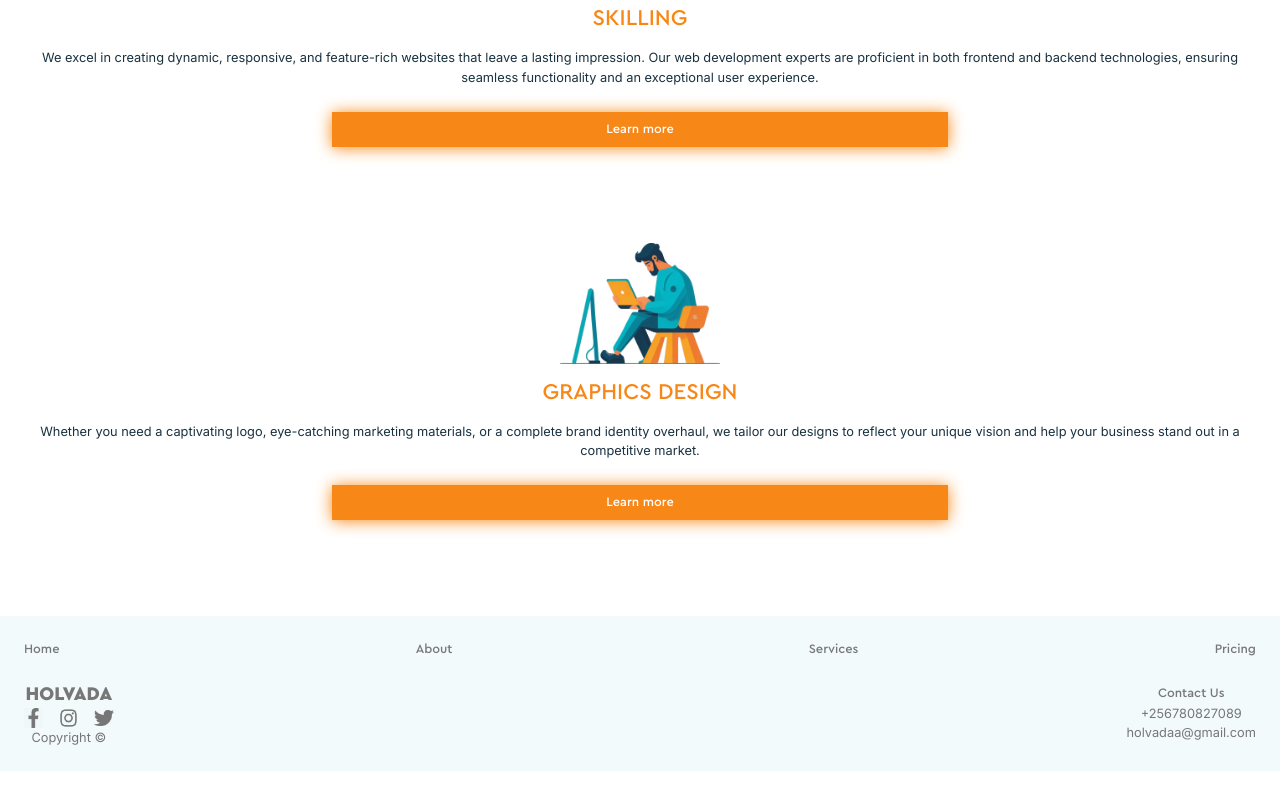
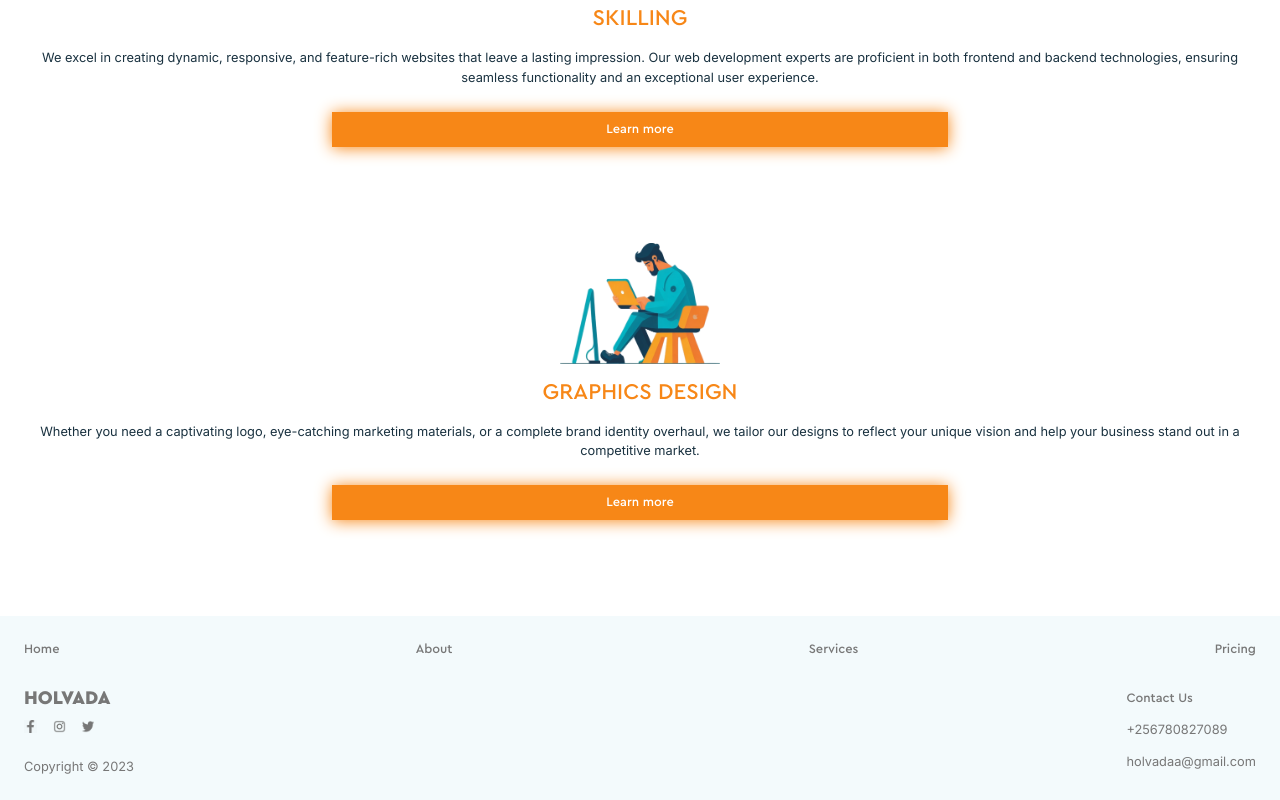
Before and after one commit to AnzoBenjamin/Holvada-v2, a React (Vite) app in the folder frontend/: page / in a window 1280 px wide. Shown: the part 2006-2806 px from the top of the page. Before the commit the page ends 2777 px from the top, so only its background shows below. Built offline with nearby package versions, Linux system fonts and the light colour scheme.

Commit message:
Finishing up the main section

```diff
--- a/frontend/src/components/Footer/Footer.module.scss
+++ b/frontend/src/components/Footer/Footer.module.scss
@@ -11,27 +11,34 @@
                         "text contact";
     align-items: center;
     font-size: .8rem;
-    gap: 1.25rem;
-    text-align: center;
-
+    row-gap: 1.5rem;
     &__link-container{
         display: flex;
         justify-content: space-between;
         grid-area: link;
     }
     &__text-content{
+        display: grid;
         grid-area: text;
+        gap: .5rem;
+        justify-content: center;
+        align-items: center;
     }
     &__contact-info{
+        display: grid;
         grid-area: contact;
+        gap: .75rem;
     }
     &__icon-container{
         display: flex;
         gap: 1rem;
     }
+    &-copyright{
+        margin-top: 1rem;
+    }
     &-icon{
-        width: 1.2rem;
-        height: 1.2rem;
+        width: .8rem;
+        height: .8rem;
     }
 
     &__header{
--- a/frontend/src/components/Footer/Footer.tsx
+++ b/frontend/src/components/Footer/Footer.tsx
@@ -33,7 +33,7 @@ const Footer = () => {
             />
           </a>
         </div>
-        <p className={classes["footer-copyright"]}>Copyright &copy;</p>
+        <p className={classes["footer-copyright"]}>Copyright &copy; 2023</p>
       </div>
       <div className={classes["footer__contact-info"]}>
         <h3>Contact Us</h3>
```
